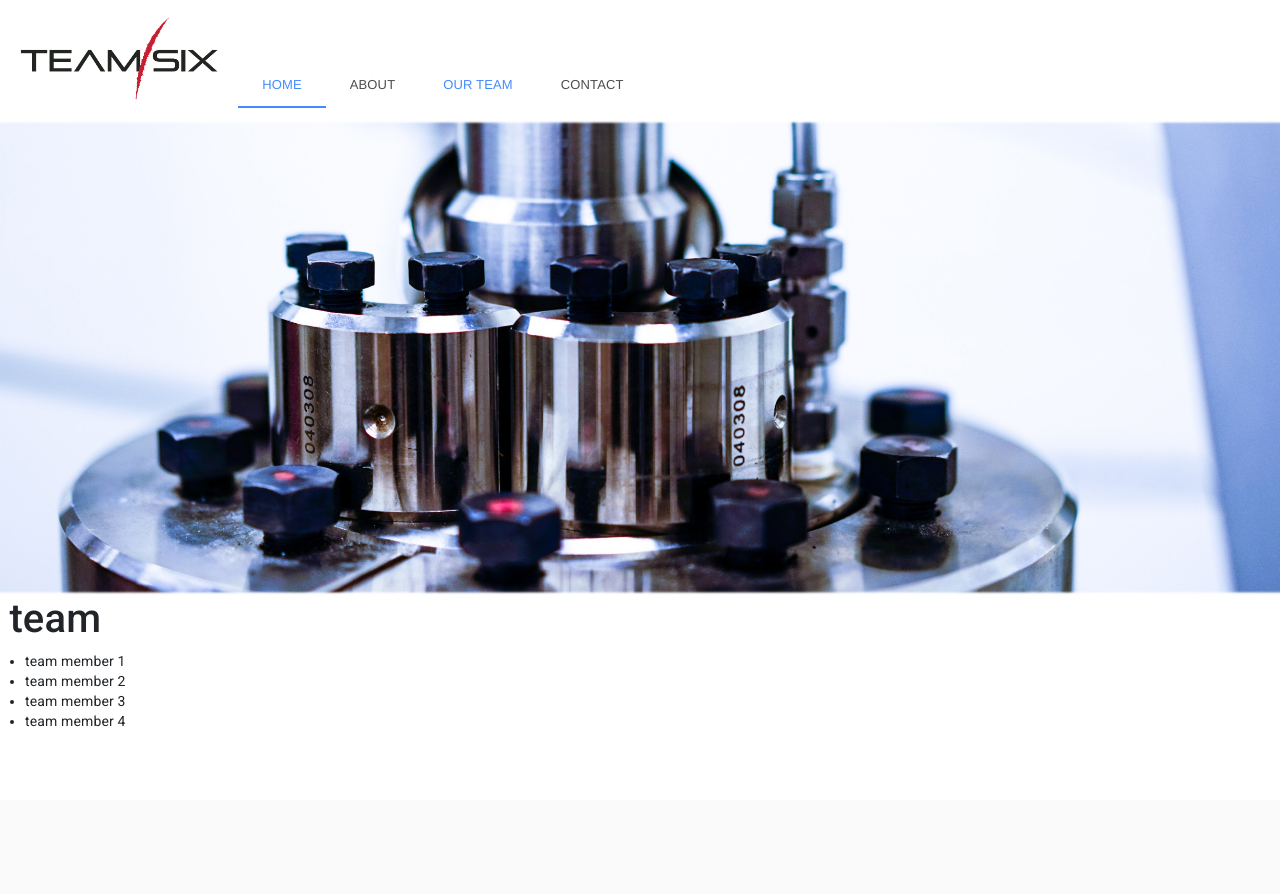
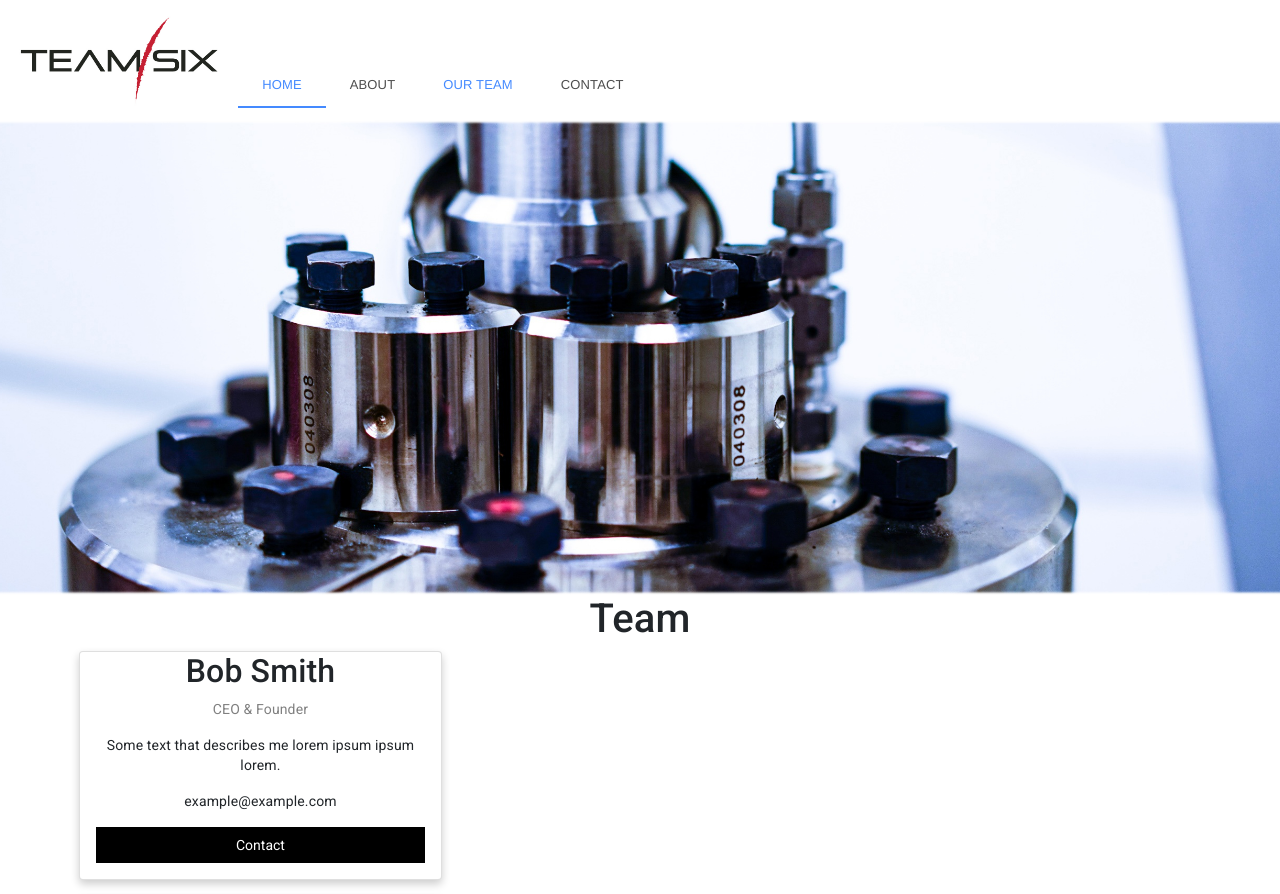
Before and after one commit to AndrewHyeon-JahnelGroup/t6_sitebase, a Vue app in the folder website/: page /team in a window 1280 px wide. Shown: the top 894 px of the page. Before the commit the page ends 800 px from the top, so only its background shows below. Built offline with nearby package versions, Linux system fonts and the light colour scheme.

Commit message:
pump board logging and team profiles

```diff
--- a/website/src/App.vue
+++ b/website/src/App.vue
@@ -11,7 +11,7 @@
         <img id="stock"src="./assets/stock.jpg">
       </div>
     </div>
-    <div class="row">
+    <div class="container">
       <router-view />
     </div>
   </div>
@@ -25,6 +25,7 @@ import AboutPage from './components/AboutPage'
 import OurTeam from './components/OurTeam'
 import ContactPage from './components/ContactPage'
 import EmailModal from './components/EmailModal'
+import TeamProfile from './components/TeamProfile'
 
 export default {
   name: 'App',
@@ -35,7 +36,8 @@ export default {
     AboutPage,
     OurTeam,
     ContactPage,
-    EmailModal
+    EmailModal,
+    TeamProfile
   },
   data() {
     return {
--- a/website/src/components/FrontPage.vue
+++ b/website/src/components/FrontPage.vue
@@ -27,6 +27,8 @@ export default {
 <style scoped>
 .frontpage {
   padding-top: 20px;
+  text-align: center;
+  margin: 0;
 }
 .loadercontainer {
   padding: 20px;
@@ -34,7 +36,6 @@ export default {
   display: flex;
   justify-content: center;
   align-items: center;
-  width: 100vw;
   margin: 0;
 }
 h1, h2 {
--- a/website/src/components/OurTeam.vue
+++ b/website/src/components/OurTeam.vue
@@ -1,30 +1,26 @@
 <template>
   <div class="frontpage">
-    <h1>team</h1>
-    <ul id="teamlist">
-      <li v-for="item in team">
-        {{ item }}
-      </li>
-    </ul>
-    <div class = "loadercontainer">
-    <div class="loader">
-      <div id="largeBox"></div>
-      <div id="smallBox"></div>
-    </div>
-  </div>
+    <h1>Team</h1>
+        <team-profile v-for="item in team"
+                      v-bind:name="item.name" />
   </div>
 </template>
 
 <script>
+import TeamProfile from './TeamProfile'
+
 export default {
   name: 'AboutPage',
+  components: {
+    TeamProfile
+  },
   data () {
     return {
       team: [
-        'team member 1',
-        'team member 2',
-        'team member 3',
-        'team member 4'
+        {name: 'Bob Smith'},
+        {name: 'Jack Jim'},
+        {name: 'Tom James'},
+        {name: 'Will Jones'}
       ]
     }
   }
--- /dev/null
+++ b/website/src/components/TeamProfile.vue
@@ -0,0 +1,83 @@
+<template>
+  <div>
+      <div class="row">
+        <div class="column">
+          <div class="card">
+            <div class="container">
+              <h2>{{name}}</h2>
+              <p class="title">CEO &amp; Founder</p>
+              <p>Some text that describes me lorem ipsum ipsum lorem.</p>
+              <p>example@example.com</p>
+              <p><button class="button">Contact</button></p>
+            </div>
+          </div>
+        </div>
+      </div>
+  </div>
+</template>
+
+<script>
+export default {
+  name: 'TeamProfile',
+  props: ['name'],
+  data () {
+    return {
+    }
+  }
+}
+</script>
+
+<style>
+/* Three columns side by side */
+.column {
+    float: left;
+    width: 33.3%;
+    margin-bottom: 16px;
+    padding: 0 8px;
+}
+
+/* Display the columns below each other instead of side by side on small screens */
+@media (max-width: 650px) {
+    .column {
+        width: 100%;
+        display: block;
+    }
+}
+
+/* Add some shadows to create a card effect */
+.card {
+    box-shadow: 0 4px 8px 0 rgba(0, 0, 0, 0.2);
+}
+
+/* Some left and right padding inside the container */
+.container {
+    padding: 0 16px;
+}
+
+/* Clear floats */
+.container::after, .row::after {
+    content: "";
+    clear: both;
+    display: table;
+}
+
+.title {
+    color: grey;
+}
+
+.button {
+    border: none;
+    outline: 0;
+    display: inline-block;
+    padding: 8px;
+    color: white;
+    background-color: #000;
+    text-align: center;
+    cursor: pointer;
+    width: 100%;
+}
+
+.button:hover {
+    background-color: #555;
+}
+</style>
```
Also changed, not shown: website/src/components/teamProfiles.vue (deleted, +0 -32 lines), 1 other file (tests, documents, lock files or other folders).
